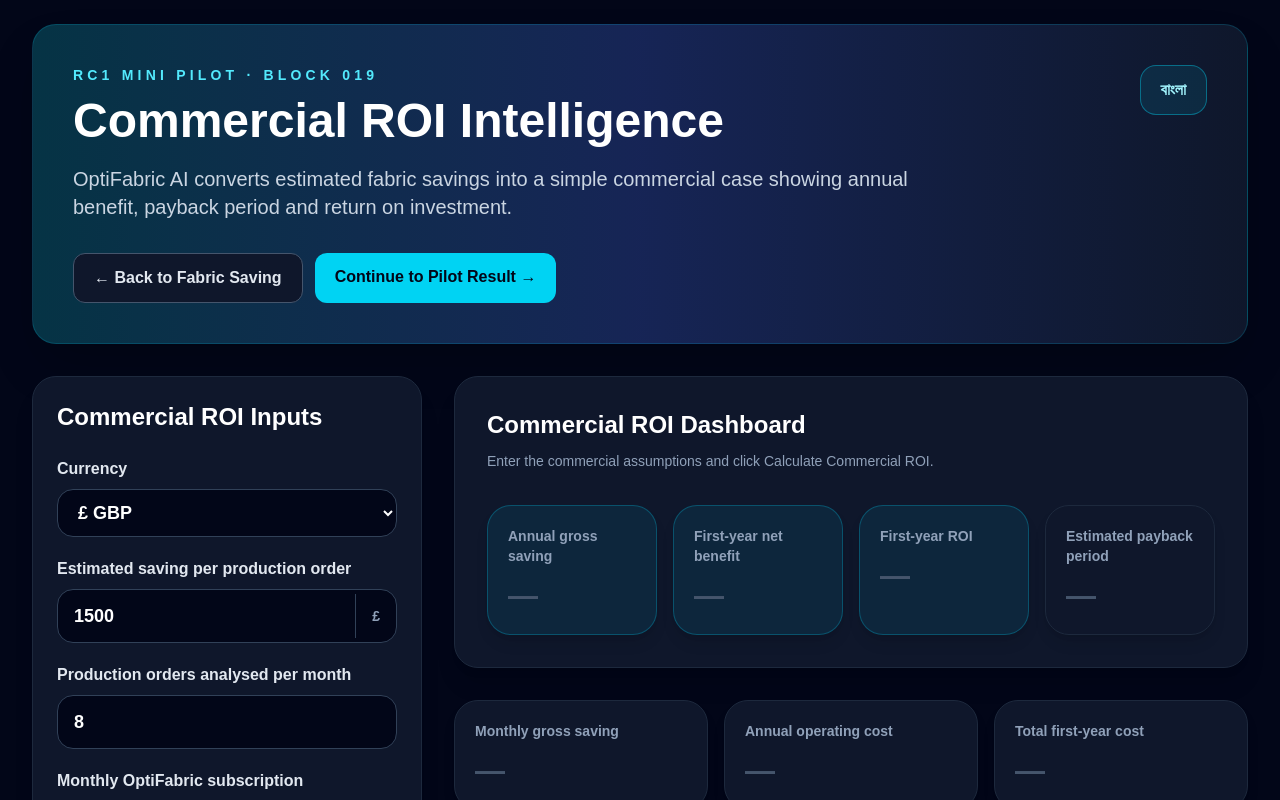
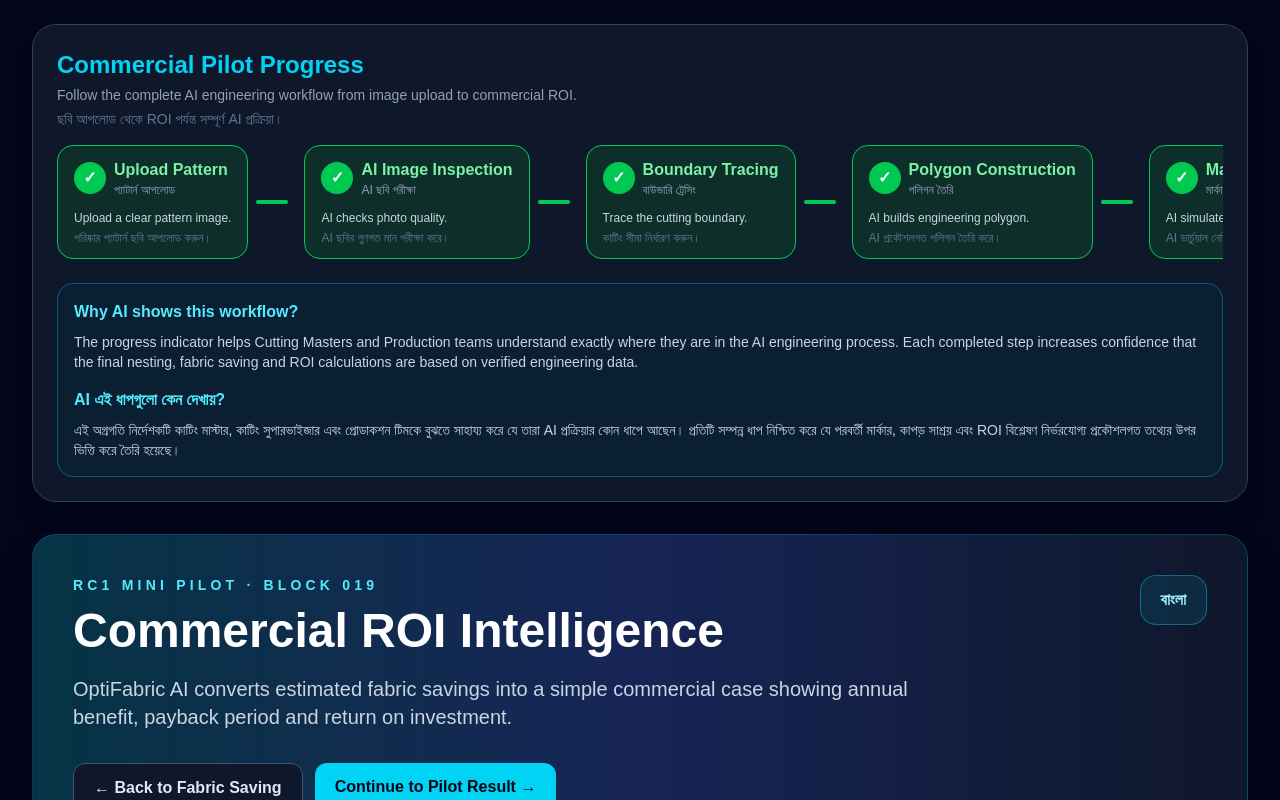
Before and after one commit to mahtab2011/mbncon, a Next.js app: page /optifabric/demo/roi in a window 1280 px wide. Shown: the top 800 px of the page. Built offline with nearby package versions, Linux system fonts and the light colour scheme.

Commit message:
Add RC1 commercial presentation progress

```diff
--- /dev/null
+++ b/app/components/optifabric/PresentationProgress.tsx
@@ -0,0 +1,137 @@
+"use client";
+
+import { presentationSteps } from "@/lib/optifabric/presentationMode";
+
+interface PresentationProgressProps {
+  currentStep: number;
+}
+
+export default function PresentationProgress({
+  currentStep,
+}: PresentationProgressProps) {
+  return (
+    <section className="mb-8 rounded-3xl border border-slate-700 bg-slate-900 p-6 shadow-xl">
+      <div className="mb-4">
+        <h2 className="text-2xl font-bold text-cyan-400">
+          Commercial Pilot Progress
+        </h2>
+
+        <p className="mt-1 text-sm text-slate-400">
+          Follow the complete AI engineering workflow from image upload to
+          commercial ROI.
+        </p>
+
+        <p className="mt-1 text-sm text-slate-500">
+          ছবি আপলোড থেকে ROI পর্যন্ত সম্পূর্ণ AI প্রক্রিয়া।
+        </p>
+      </div>
+
+      <div className="overflow-x-auto">
+        <div className="flex min-w-max items-center gap-2">
+          {presentationSteps.map((step, index) => {
+            const completed = index < currentStep;
+            const active = index === currentStep;
+
+            return (
+              <div
+                key={step.title}
+                className="flex items-center"
+              >
+                <div
+                  className={`rounded-2xl border px-4 py-3 transition-all duration-300 min-w-[180px]
+                  ${
+                    completed
+                      ? "border-green-500 bg-green-900/40"
+                      : active
+                      ? "border-cyan-500 bg-cyan-900/40"
+                      : "border-slate-700 bg-slate-800"
+                  }`}
+                >
+                  <div className="flex items-center gap-2">
+                    <div
+                      className={`flex h-8 w-8 items-center justify-center rounded-full font-bold
+                      ${
+                        completed
+                          ? "bg-green-500 text-white"
+                          : active
+                          ? "bg-cyan-500 text-white"
+                          : "bg-slate-700 text-slate-300"
+                      }`}
+                    >
+                      {completed ? "✓" : index + 1}
+                    </div>
+
+                    <div>
+                      <h3
+                        className={`font-bold
+                        ${
+                          completed
+                            ? "text-green-300"
+                            : active
+                            ? "text-cyan-300"
+                            : "text-slate-300"
+                        }`}
+                      >
+                        {step.title}
+                      </h3>
+
+                      <p className="text-xs text-slate-400">
+                        {step.titleBn}
+                      </p>
+                    </div>
+                  </div>
+
+                  <div className="mt-3">
+                    <p className="text-xs text-slate-300">
+                      {step.description}
+                    </p>
+
+                    <p className="mt-1 text-xs text-slate-500">
+                      {step.descriptionBn}
+                    </p>
+                  </div>
+                </div>
+
+                {index < presentationSteps.length - 1 && (
+                  <div className="mx-2 h-1 w-8 rounded-full bg-slate-700">
+                    <div
+                      className={`h-1 rounded-full transition-all duration-300 ${
+                        completed ? "w-full bg-green-500" : "w-0"
+                      }`}
+                    />
+                  </div>
+                )}
+              </div>
+            );
+          })}
+        </div>
+      </div>
+
+      <div className="mt-6 rounded-2xl border border-cyan-800 bg-cyan-950/30 p-4">
+        <h3 className="font-bold text-cyan-300">
+          Why AI shows this workflow?
+        </h3>
+
+        <p className="mt-2 text-sm text-slate-300">
+          The progress indicator helps Cutting Masters and Production teams
+          understand exactly where they are in the AI engineering process.
+          Each completed step increases confidence that the final nesting,
+          fabric saving and ROI calculations are based on verified engineering
+          data.
+        </p>
+
+        <h3 className="mt-4 font-bold text-cyan-300">
+          AI এই ধাপগুলো কেন দেখায়?
+        </h3>
+
+        <p className="mt-2 text-sm text-slate-300">
+          এই অগ্রগতি নির্দেশকটি কাটিং মাস্টার, কাটিং সুপারভাইজার এবং
+          প্রোডাকশন টিমকে বুঝতে সাহায্য করে যে তারা AI প্রক্রিয়ার কোন ধাপে
+          আছেন। প্রতিটি সম্পন্ন ধাপ নিশ্চিত করে যে পরবর্তী মার্কার, কাপড়
+          সাশ্রয় এবং ROI বিশ্লেষণ নির্ভরযোগ্য প্রকৌশলগত তথ্যের উপর ভিত্তি করে
+          তৈরি হয়েছে।
+        </p>
+      </div>
+    </section>
+  );
+}
--- a/app/optifabric/cutting-assistant/upload/page.tsx
+++ b/app/optifabric/cutting-assistant/upload/page.tsx
@@ -1,5 +1,5 @@
 import Link from "next/link";
-
+import PresentationProgress from "@/app/components/optifabric/PresentationProgress";
 const uploadSteps = [
   "Upload pattern photo or PDF",
   "Confirm 12-inch scale is visible",
@@ -12,6 +12,7 @@
   return (
     <main className="min-h-screen bg-slate-950 text-white p-6">
       <div className="max-w-5xl mx-auto">
+        <PresentationProgress currentStep={0} />
         <Link
           href="/optifabric/cutting-assistant"
           className="text-sm text-cyan-300 hover:text-cyan-200"
--- a/app/optifabric/demo/ai-nesting/page.tsx
+++ b/app/optifabric/demo/ai-nesting/page.tsx
@@ -2,6 +2,7 @@
 
 import Link from "next/link";
 import { useMemo, useState } from "react";
+import PresentationProgress from "@/app/components/optifabric/PresentationProgress";
 
 type Language = "en" | "bn";
 
@@ -264,6 +265,7 @@
   return (
     <main className="min-h-screen bg-slate-950 px-4 py-6 text-white sm:px-6 lg:px-8">
       <div className="mx-auto max-w-7xl">
+        <PresentationProgress currentStep={4} />
         <header className="rounded-3xl border border-cyan-500/20 bg-gradient-to-r from-cyan-950 via-blue-950 to-slate-900 p-6 shadow-2xl sm:p-10">
           <div className="flex flex-col gap-6 lg:flex-row lg:items-start lg:justify-between">
             <div>
--- a/app/optifabric/demo/boundary-tracing/page.tsx
+++ b/app/optifabric/demo/boundary-tracing/page.tsx
@@ -1,6 +1,7 @@
 "use client";
 
 import Link from "next/link";
+import PresentationProgress from "@/app/components/optifabric/PresentationProgress";
 import {
   ChangeEvent,
   MouseEvent,
@@ -341,6 +342,7 @@
   return (
     <main className="min-h-screen bg-slate-950 p-6 text-white">
       <div className="mx-auto max-w-7xl">
+        <PresentationProgress currentStep={2} />
         <Link
           href="/optifabric/demo/photo-quality"
           className="text-cyan-300"
--- a/app/optifabric/demo/fabric-saving/page.tsx
+++ b/app/optifabric/demo/fabric-saving/page.tsx
@@ -2,6 +2,7 @@
 
 import Link from "next/link";
 import { useMemo, useState } from "react";
+import PresentationProgress from "@/app/components/optifabric/PresentationProgress";
 
 type Language = "en" | "bn";
 
@@ -475,6 +476,7 @@
   return (
     <main className="min-h-screen bg-slate-950 px-4 py-6 text-white sm:px-6 lg:px-8">
       <div className="mx-auto max-w-7xl">
+        <PresentationProgress currentStep={5} />
         <header className="rounded-3xl border border-cyan-500/20 bg-gradient-to-r from-cyan-950 via-blue-950 to-slate-900 p-6 shadow-2xl sm:p-10">
           <div className="flex flex-col gap-6 lg:flex-row lg:items-start lg:justify-between">
             <div>
--- a/app/optifabric/demo/photo-quality/page.tsx
+++ b/app/optifabric/demo/photo-quality/page.tsx
@@ -5,6 +5,7 @@
 import { ChangeEvent, useMemo, useState } from "react";
 
 import { evaluatePhotoQuality } from "@/lib/optifabric/photoQualityEngine";
+import PresentationProgress from "@/app/components/optifabric/PresentationProgress";
 
 type PreviewFile = {
   name: string;
@@ -80,6 +81,7 @@
   return (
     <main className="min-h-screen bg-slate-950 p-6 text-white">
       <div className="mx-auto max-w-7xl">
+        <PresentationProgress currentStep={1} />
         <Link href="/optifabric/demo/upload" className="text-cyan-300">
           ← Back to Upload Guidance
         </Link>
--- a/app/optifabric/demo/polygon/page.tsx
+++ b/app/optifabric/demo/polygon/page.tsx
@@ -1,6 +1,7 @@
 "use client";
 
 import Link from "next/link";
+import PresentationProgress from "@/app/components/optifabric/PresentationProgress";
 
 const boundaryPoints = [
   { id: 1, x: 120, y: 80 },
@@ -31,6 +32,7 @@
   return (
     <main className="min-h-screen bg-slate-950 p-6 text-white">
       <div className="mx-auto max-w-7xl">
+        <PresentationProgress currentStep={3} />
         <Link
           href="/optifabric/demo/boundary-tracing"
           className="text-cyan-300 hover:text-cyan-200"
--- a/app/optifabric/demo/roi/page.tsx
+++ b/app/optifabric/demo/roi/page.tsx
@@ -2,6 +2,7 @@
 
 import Link from "next/link";
 import { useMemo, useState } from "react";
+import PresentationProgress from "@/app/components/optifabric/PresentationProgress";
 
 type Language = "en" | "bn";
 type RoiStatus = "excellent" | "strong" | "positive" | "review";
@@ -474,6 +475,7 @@
   return (
     <main className="min-h-screen bg-slate-950 px-4 py-6 text-white sm:px-6 lg:px-8">
       <div className="mx-auto max-w-7xl">
+        <PresentationProgress currentStep={6} />
         <header className="rounded-3xl border border-cyan-500/20 bg-gradient-to-r from-cyan-950 via-blue-950 to-slate-900 p-6 shadow-2xl sm:p-10">
           <div className="flex flex-col gap-6 lg:flex-row lg:items-start lg:justify-between">
             <div>
--- /dev/null
+++ b/lib/optifabric/presentationMode.ts
@@ -0,0 +1,51 @@
+export interface PresentationStep {
+  title: string;
+  titleBn: string;
+ description: string;
+ descriptionBn: string;
+}
+
+export const presentationSteps: PresentationStep[] = [
+  {
+    title: "Upload Pattern",
+    titleBn: "প্যাটার্ন আপলোড",
+    description: "Upload a clear pattern image.",
+    descriptionBn: "পরিষ্কার প্যাটার্ন ছবি আপলোড করুন।",
+  },
+  {
+    title: "AI Image Inspection",
+    titleBn: "AI ছবি পরীক্ষা",
+    description: "AI checks photo quality.",
+    descriptionBn: "AI ছবির গুণগত মান পরীক্ষা করে।",
+  },
+  {
+    title: "Boundary Tracing",
+    titleBn: "বাউন্ডারি ট্রেসিং",
+    description: "Trace the cutting boundary.",
+    descriptionBn: "কাটিং সীমা নির্ধারণ করুন।",
+  },
+  {
+    title: "Polygon Construction",
+    titleBn: "পলিগন তৈরি",
+    description: "AI builds engineering polygon.",
+    descriptionBn: "AI প্রকৌশলগত পলিগন তৈরি করে।",
+  },
+  {
+    title: "Marker Simulation",
+    titleBn: "মার্কার সিমুলেশন",
+    description: "AI simulates nesting.",
+    descriptionBn: "AI ভার্চুয়াল নেস্টিং করে।",
+  },
+  {
+    title: "Savings Intelligence",
+    titleBn: "সেভিংস বিশ্লেষণ",
+    description: "AI estimates fabric savings.",
+    descriptionBn: "AI কাপড় সাশ্রয় অনুমান করে।",
+  },
+  {
+    title: "Commercial ROI",
+    titleBn: "ROI বিশ্লেষণ",
+    description: "Calculate commercial benefits.",
+    descriptionBn: "ব্যবসায়িক লাভ নির্ণয়।",
+  },
+];
```
